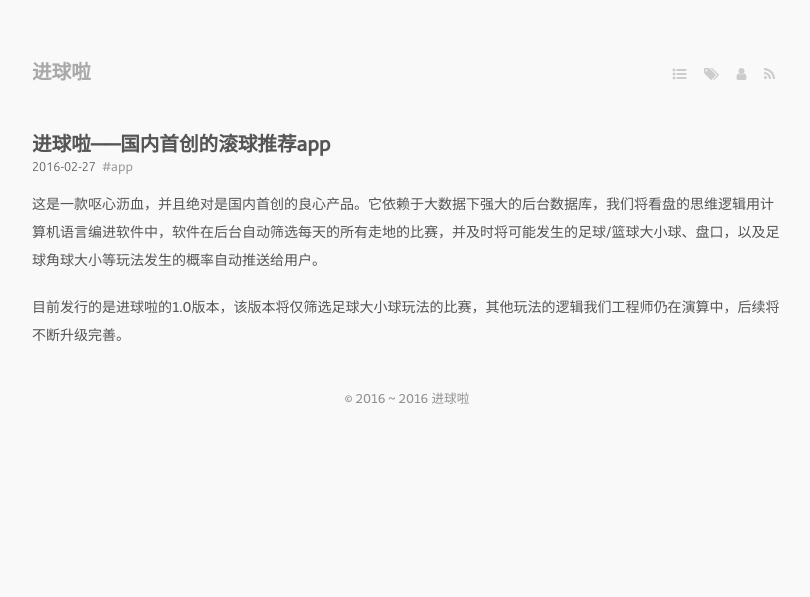
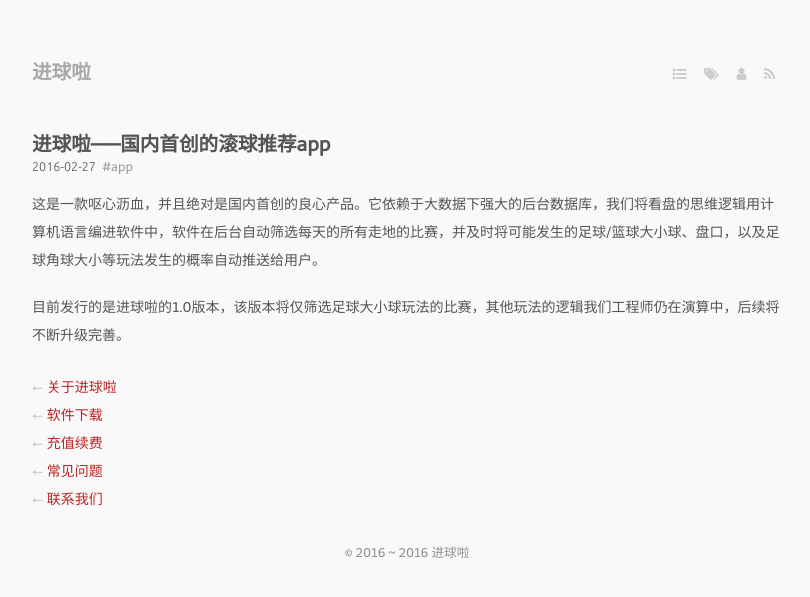
Before and after one commit to missdeer/jinqiula, a Jekyll site: the page built from _posts/2016-02-27-introduce.md, in a window 1280 px wide. Shown: the top 597 px of the page, without its empty margins (233-1043 px from the left). Built offline with Jekyll 4.4.1, drawn with Linux system fonts in a browser that asks for light colours; nearby versions of some CDN libraries; some web fonts are replaced.

Commit message:
(*)add links at footer

```diff
--- a/_layouts/post.html
+++ b/_layouts/post.html
@@ -40,4 +40,12 @@ layout: default
   </div>
 
  {% endif %}
+  <ul class="listing main-listing">
+    <li class="listing-seperator"><a href="/introduce">关于进球啦</a></li>
+    <li class="listing-seperator"><a href="/download">软件下载</a></li>
+    <li class="listing-seperator"><a href="/pay">充值续费</a></li>
+    <li class="listing-seperator"><a href="/faq">常见问题</a></li>
+    <li class="listing-seperator"><a href="/about.html">联系我们</a></li>
+  </ul>
+
 </article>
--- a/index.markdown
+++ b/index.markdown
@@ -19,6 +19,7 @@ layout: default
   </ul>
   <div class="divider"></div>
   <ul class="listing main-listing">
+    <li class="listing-seperator"><a href="/introduce">关于进球啦</a></li>
     <li class="listing-seperator"><a href="/download">软件下载</a></li>
     <li class="listing-seperator"><a href="/pay">充值续费</a></li>
     <li class="listing-seperator"><a href="/faq">常见问题</a></li>
```
